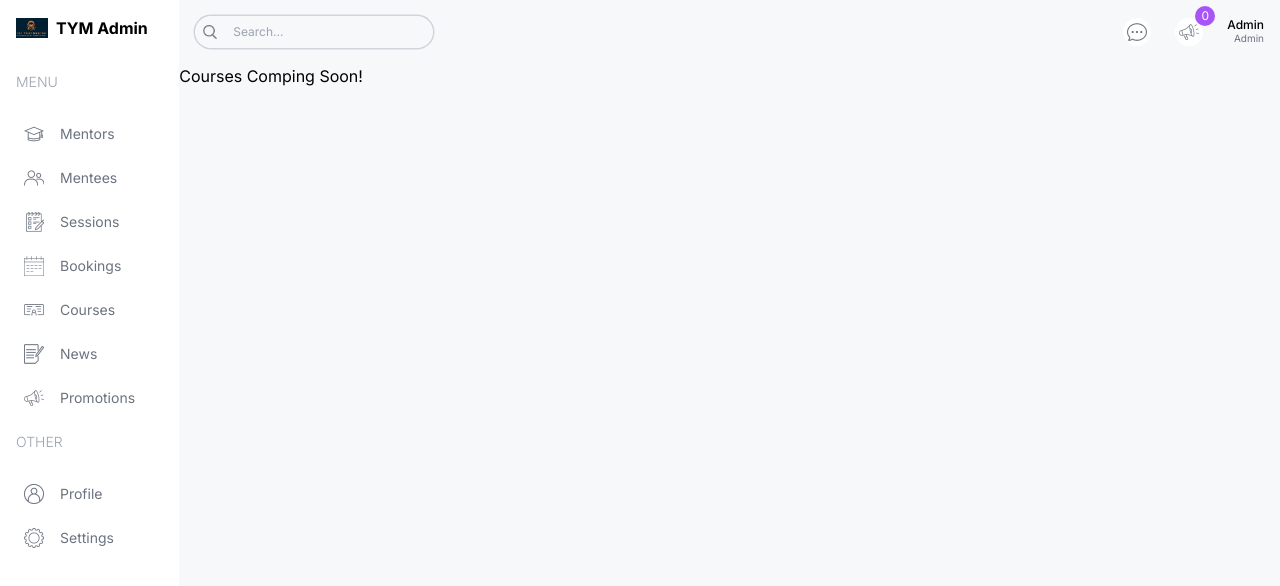
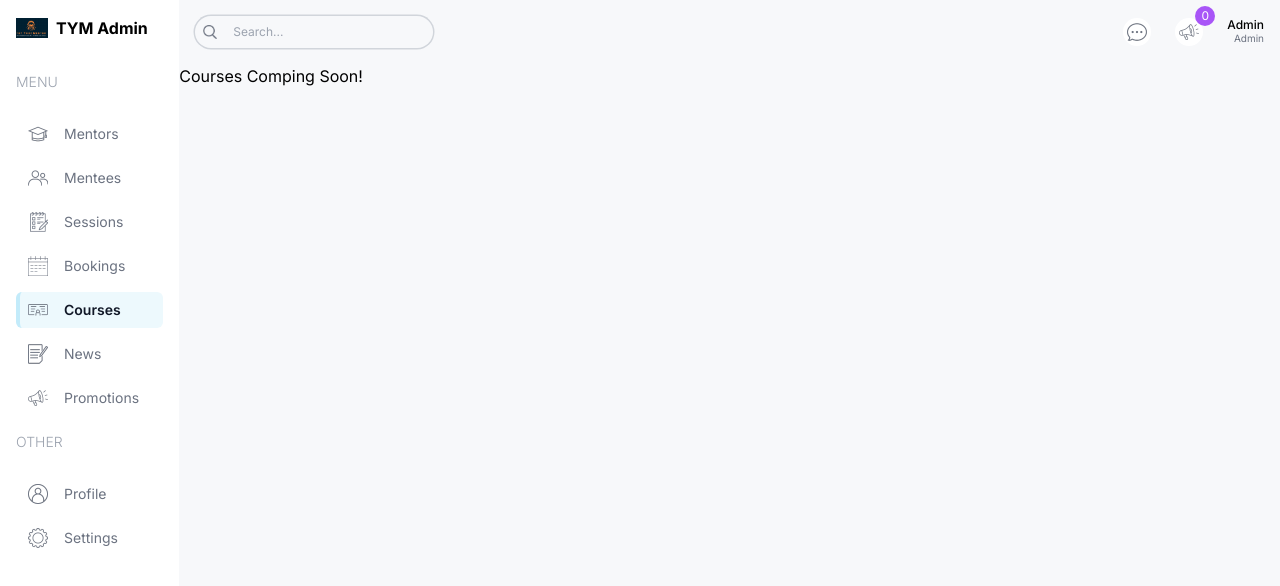
Before and after one commit to tryyourmentorDev/try-your-mentor-admin, a Next.js app: page /courses in a window 1280 px wide. Shown: the top 586 px of the page. Built offline with nearby package versions, Linux system fonts and the light colour scheme; no server answers.

Commit message:
feat: enhance Menu component with active link highlighting

```diff
--- a/src/components/Menu.tsx
+++ b/src/components/Menu.tsx
@@ -1,5 +1,8 @@
+"use client";
+
 import Image from "next/image";
 import Link from "next/link";
+import { usePathname } from "next/navigation";
 
 const menuItems = [
   {
@@ -81,6 +84,11 @@ const menuItems = [
 ];
 
 const Menu = () => {
+  const pathname = usePathname();
+
+  const isActive = (href: string) =>
+    href === "/" ? pathname === "/" : pathname === href || pathname.startsWith(`${href}/`);
+
   return (
     <div className="mt-4 text-sm">
       {menuItems.map((i) => (
@@ -88,16 +96,23 @@ const Menu = () => {
           <span className="block md:hidden lg:block text-gray-400 font-light my-4">
             {i.title}
           </span>
-          {i.items.map((item) => (
+          {i.items.map((item) => {
+            const active = isActive(item.href);
+            return (
               <Link
                 href={item.href}
                 key={item.label}
-              className="flex items-center justify-start md:justify-center lg:justify-start gap-4 text-gray-500 py-2 px-2 rounded-md hover:bg-lamaSkyLight transition-colors"
+                className={`flex items-center justify-start md:justify-center lg:justify-start gap-4 py-2 px-2 rounded-md border-l-4 transition-colors ${
+                  active
+                    ? "bg-lamaSkyLight text-gray-900 font-semibold border-lamaSky"
+                    : "text-gray-500 border-transparent hover:bg-lamaSkyLight"
+                }`}
               >
                 <Image src={item.icon} alt="" width={20} height={20} />
                 <span className="block md:hidden lg:block">{item.label}</span>
               </Link>
-          ))}
+            );
+          })}
         </div>
       ))}
     </div>
```
Lines whose indentation alone changed are shown as unchanged.
